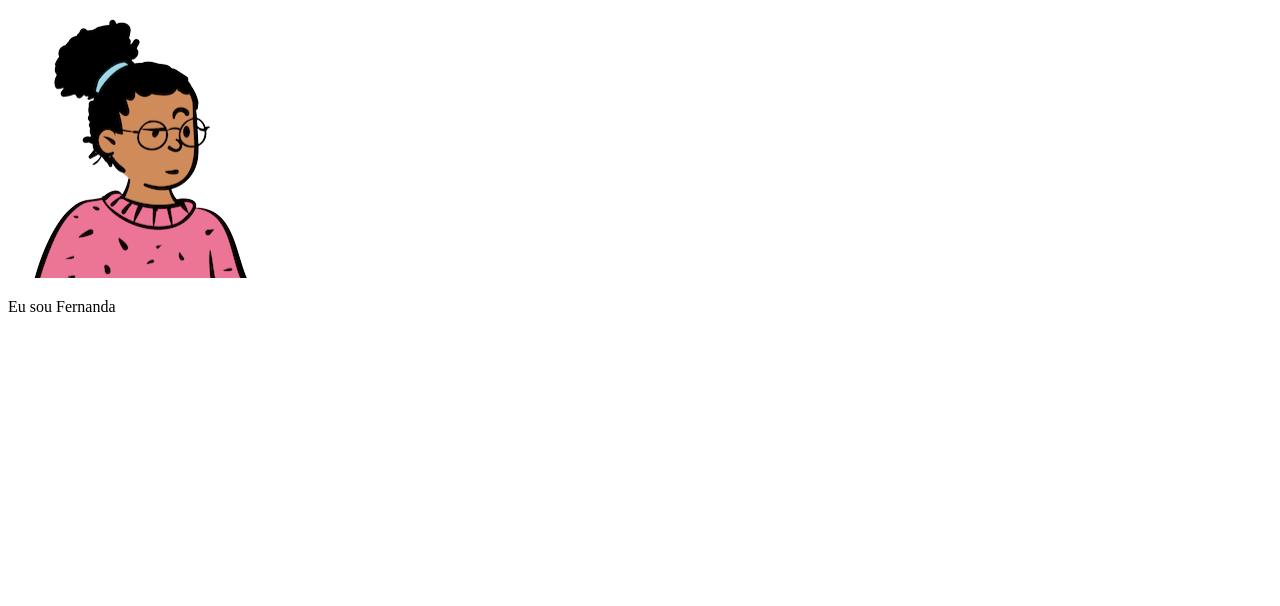
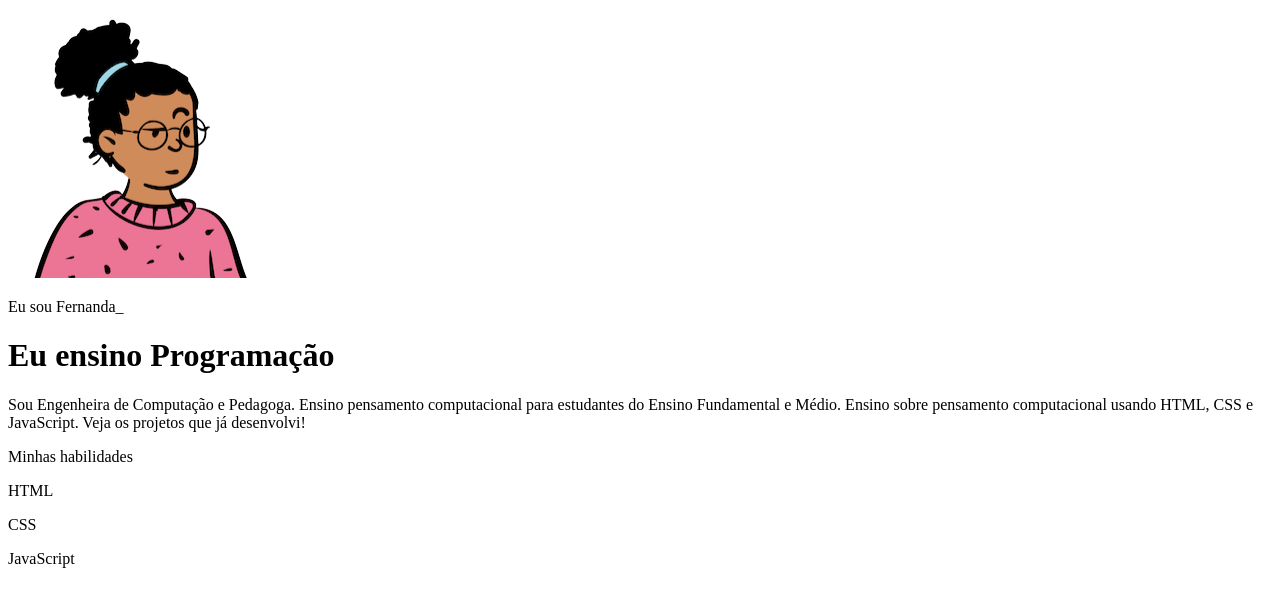
Before and after one commit to kaiquemts/portfolio, a plain HTML site: page index.html in a window 1280 px wide. Drawn offline with Linux system fonts and the light colour scheme.

Commit message:
Add files via upload

```diff
--- a/index.html
+++ b/index.html
@@ -6,7 +6,20 @@
     <title>Meu portfólio</title>
 </head>
 <body>
-    <img src="imagens/avatar-perfil.png" alt="avatar" srcset="">
-    <p>Eu sou Fernanda</p>
-</body>
+    <img src="imagens/avatar-perfil.png" alt="avatar da Fernanda" srcset="" />
+    <p>Eu sou Fernanda_</p>
+    <h1>Eu ensino Programação</h1>
+    <p>
+      Sou Engenheira de Computação e Pedagoga. Ensino pensamento computacional
+      para estudantes do Ensino Fundamental e Médio. Ensino sobre pensamento
+      computacional usando HTML, CSS e JavaScript. Veja os projetos que já
+      desenvolvi!
+    <p>Minhas habilidades</p>
+    <div>
+        <p>HTML</p>
+        <p>CSS</p>
+        <p>JavaScript</p>
+    </div>
+  </body>
+
 </html>
```
